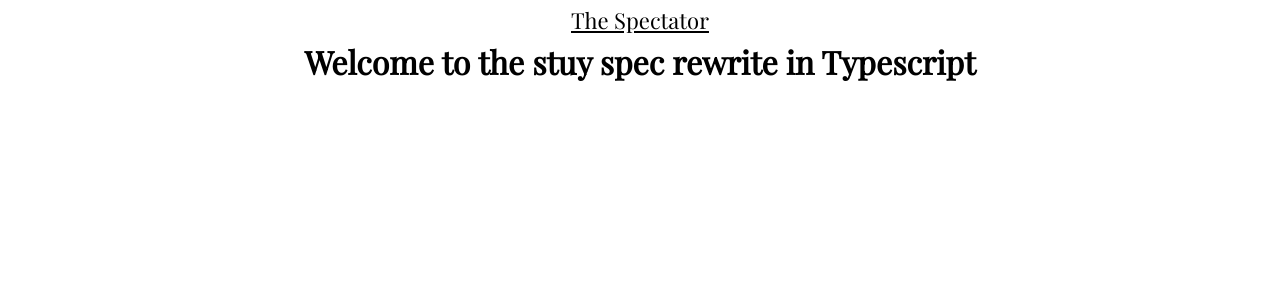
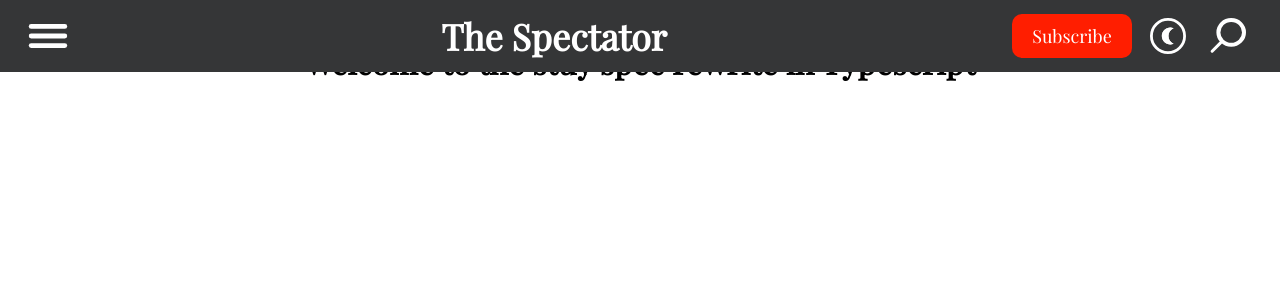
Before and after one commit to stuyspec/stuyspec-rewrite, a Next.js app: page / in a window 1280 px wide. Shown: the top 300 px of the page. Built offline with nearby package versions, Linux system fonts and the light colour scheme; no server answers; the database is empty.

Commit message:
Updated navbar

```diff
--- a/components/Navbar.tsx
+++ b/components/Navbar.tsx
@@ -1,11 +1,18 @@
 import styles from "../styles/Navbar.module.css";
 import Link from "next/link";
+import Image from "next/image";
 const Navbar = () => {
 	return (
-		<nav id={styles.nav}>
-			<Link href="/">
-				<a id={styles.title}>The Spectator</a>
-			</Link>
+    <nav id={styles.nav}>
+      <Image src="/images/hamburger-menu.svg" width="24px" height="24px" id={styles.hamburgerMenu} />
+      <h1 id={styles.title}>
+        <Link href="/">
+          The Spectator
+        </Link>
+      </h1>
+      <div id={styles.subscribe}>Subscribe</div>
+      <Image src="/images/dark-mode-button.svg" width="36px" height="36px" id={styles.colorModeToggle} />
+      <Image src="/images/search-button.svg" width="36px" height="36px" id={styles.searchButton} />
 		</nav>
 	);
 };
--- a/styles/Home.module.css
+++ b/styles/Home.module.css
@@ -1,9 +1,6 @@
 .displayed_article {
-	border: 1px solid black;
-	margin: auto;
-	margin-top: 5px;
-	margin-bottom: 5px;
-	width: 95vw;
+  margin: auto;
+	width: 50vw;
 }
 #title {
 	text-align: center;
--- a/styles/Navbar.module.css
+++ b/styles/Navbar.module.css
@@ -1,26 +1,58 @@
 #nav {
 	/* background-color: red; */
+  position: fixed;
 	width: 100%;
-	height: 5vh;
-	display: flex;
-	align-items: center; /* Align center on Y axis */
-	justify-content: center; /* Align center on X axis */
+	height: 72px;
+  background-color: var(--secondary);
+	display: grid;
+  grid-template-columns: 96px calc(100vw - 388px) 120px 48px 48px;
+  grid-template-rows: 100%;
+  column-gap: 12px;
+  align-items: center;
+}
+#hamburgerMenu {
+  align-self: right;
+  grid-column-start: 1;
+  grid-column-end: 1;
+  justify-self: start;
 }
 #title {
-	font-size: 22px;
-	text-decoration: underline;
+  text-align: center;
+	font-size: var(--large-text);
+  color: var(--primary);
+  grid-column-start: 2;
+  grid-column-end: 2;
 }
-#nav * {
-	margin-right: 20px;
-	margin-left: 20px;
+#subscribe {
+  color: var(--primary);
+  background-color: rgb(255, 30, 0);
+  padding: 10px 20px;
+  border-radius: 10px;
+  font-size: var(--small-text);
+
+  grid-column-start: 3;
+  grid-column-end: 3;
+  place-self: center;
+}
+#colorModeToggle {
+  grid-column-start: 4;
+  grid-column-end: 4;
+  place-self: center;
+}
+#searchButton {
+  grid-column-start: 5;
+  grid-column-end: 5;
+  place-self: center;
 }
 
-@media only screen and (max-width: 600px) {
-	#nav * {
-		display: none;
-	}
-
+@media screen and (max-width: 640px) {
 	#title {
 		display: block;
 	}
+  #subscribe {
+    display: none;
+  }
+  #searchButton {
+    display: none;
+  }
 }
--- a/styles/globals.css
+++ b/styles/globals.css
@@ -5,7 +5,20 @@
 }
 @font-face {
 	font-family: "Lato";
-	src: url("/fonts/Lato/Lato-Regular.ttf") format("truetype");
+	src: url("/fonts/Lato/Lato-Regular.ttf")
+    format("truetype");
+}
+
+:root {
+  --primary: #FFFFFF;
+  --secondary: #353637;
+  --accent: #5586E4;
+  --light-grey: #F4F4F4;
+  --medium-grey: #7E7E7E;
+  --dm-medium-grey: #3C3E3F;
+  --large-text: 36px;
+  --medium-text: 28px;
+  --small-text: 18px;
 }
 
 html,
```
